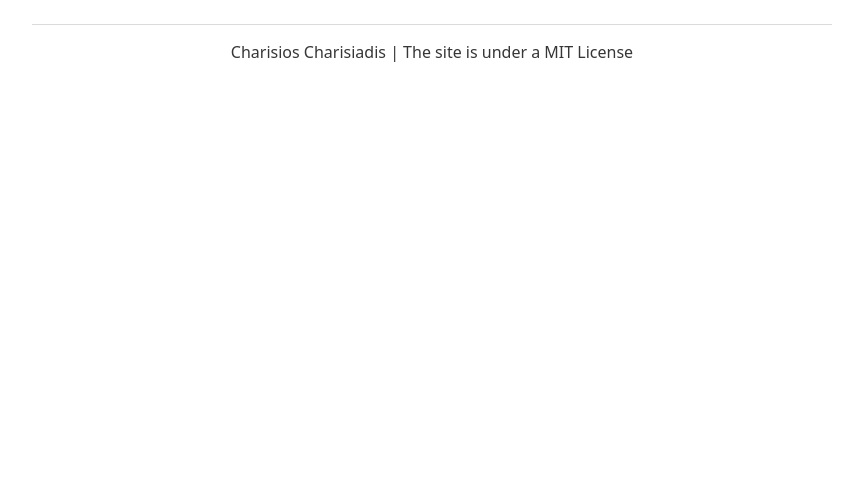
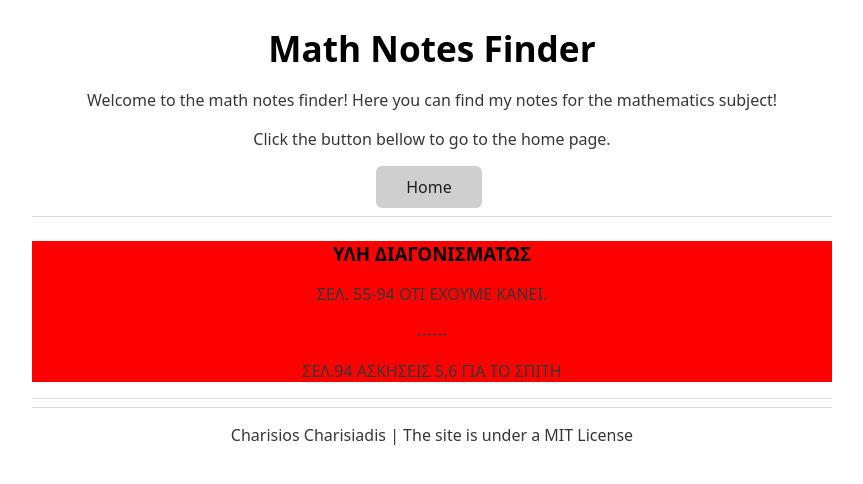
Before and after one commit to charisios10/notes, a plain HTML site: page subjects/math/index.html in a window 1280 px wide. Shown: the whole page, without its empty margins (208-1071 px from the left). Drawn offline with nearby package versions, Linux system fonts and the light colour scheme.

Commit message:
1/3/2024

```diff
--- a/subjects/math/index.html
+++ b/subjects/math/index.html
@@ -5,15 +5,41 @@
     <meta charset="UTF-8">
     <meta name="viewport" content="width=device-width, initial-scale=1.0">
     <link rel="stylesheet" href="https://cdn.jsdelivr.net/npm/water.css@2/out/water.css">
-    <title>Document</title>
+    <style>
+        #diagonisma {
+            background-color: red;
+        }
+    </style>
+    <title>Math Notes</title>
 </head>
 
 <body>
     <!--Introduction for how the system works-->
     <center>
-        <h1></h1>
+        <h1>Math Notes Finder</h1>
+        <p>Welcome to the math notes finder! Here you can find my notes for the mathematics subject!</p>
+        <p>Click the button bellow to go to the home page.</p>
+        <form action="/" method="get">
+            <input type="submit" value="Home" />
+        </form>
+        <hr>
     </center>
     <!--Notes-->
+    <main>
+        <!--29/2/2024-->
+        <center id="diagonisma">
+            <h3>ΥΛΗ ΔΙΑΓΟΝΙΣΜΑΤΩΣ</h3>
+            <p>
+                ΣΕΛ. 55-94 ΟΤΙ ΕΧΟΥΜΕ ΚΑΝΕΙ.
+            </p>
+            <p>------</p>
+            <p>ΣΕΛ.94 ΑΣΚΗΣΕΙΣ 5,6 ΓΙΑ ΤΟ ΣΠΙΤΗ</p>
+        </center>
+        <!--Line-->
+        <center>
+            <hr>
+        </center>
+    </main>
     <!--Copyright-->
     <hr>
     <center>
```
Also changed, not shown: index.html (+1 -1 lines), subjects/science/index.html (+17 -1 lines).
